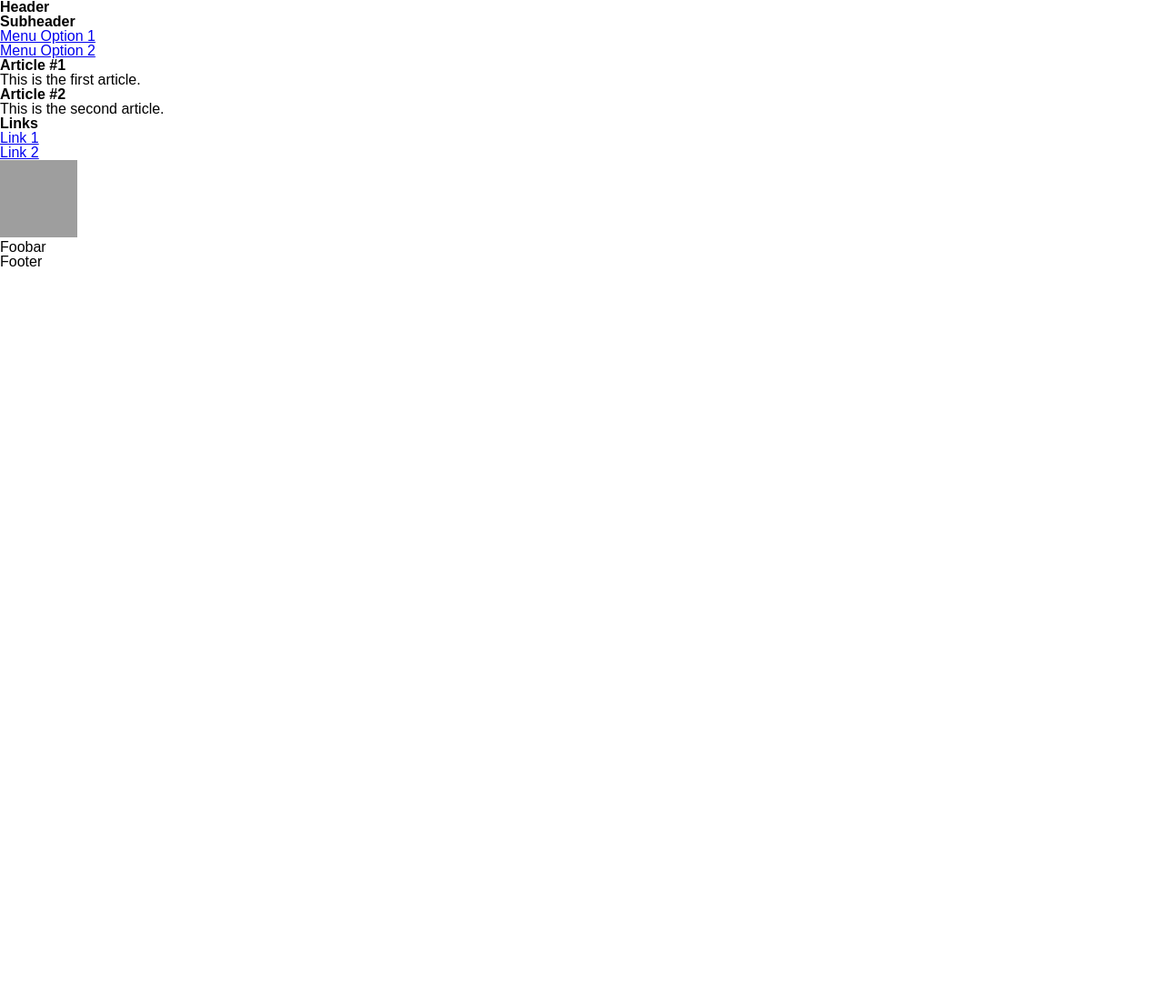
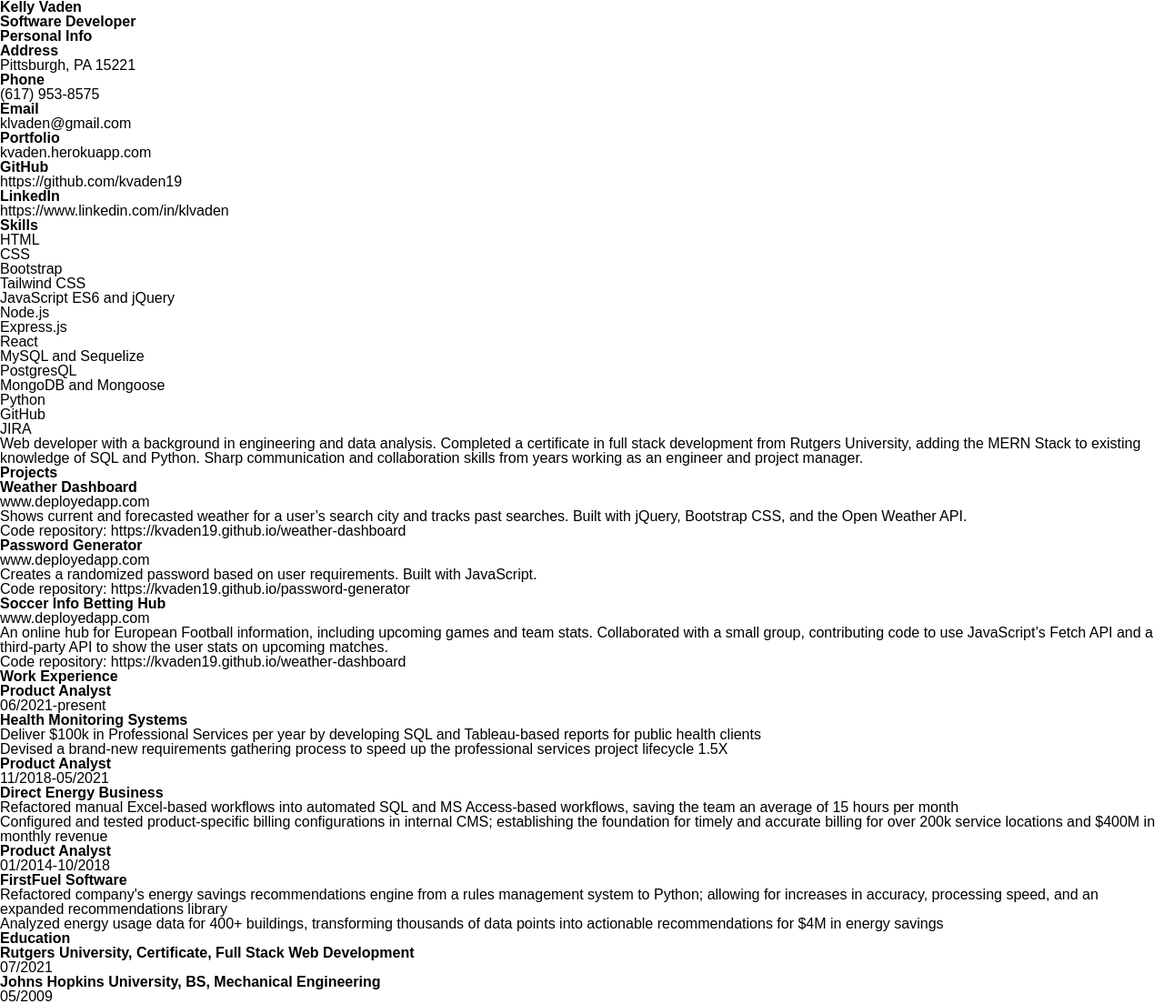
Before and after one commit to kvaden19/resume-template, a plain HTML site: page index.html in a window 1280 px wide. Shown: the whole page at 91% size. Before the commit the page ends 800 px from the top, so only its background shows below. Drawn offline with Linux system fonts and the light colour scheme; files that its build step writes are made by us from their sources; grey boxes are pictures that could not be loaded.

Commit message:
Populated index.html with resume content

```diff
--- a/index.html
+++ b/index.html
@@ -2,56 +2,78 @@
 <html>
 <head>
     <meta charset="utf-8" />
-    <title>Title</title>
+    <title>Kelly L Vaden</title>
     <link href="stylesheets/reset.css" rel="stylesheet" />
     <link href="stylesheets/style.css" rel="stylesheet" />
 </head>
 <body>
-    <header>
-        <hgroup>
-            <h1>Header</h1>
-            <h2>Subheader</h2>
-        </hgroup>
-    </header>
-    <nav>
+    <aside>
+        <h1>Kelly Vaden</h1>
+        <h3>Software Developer</h3>
+        <h2>Personal Info</h2>
         <ul>
-            <li><a href="#">Menu Option 1</a></li>
-            <li><a href="#">Menu Option 2</a></li>
+            <li><h4>Address</h4>Pittsburgh, PA 15221</li>
+            <li><h4>Phone</h4>(617) 953-8575</li>
+            <li><h4>Email</h4>klvaden@gmail.com</li>
+            <li><h4>Portfolio</h4>kvaden.herokuapp.com</li>
+            <li><h4>GitHub</h4>https://github.com/kvaden19</li>
+            <li><h4>LinkedIn</h4>https://www.linkedin.com/in/klvaden</li>
         </ul>
-    </nav>
-    <section>
-        <article>
-            <header>
-                <h1>Article #1</h1>
-            </header>
-            <section>
-                This is the first article.
-            </section>
-        </article>
-        <article>
-            <header>
-                <h1>Article #2</h1>
-            </header>
-            <section>
-                This is the second article.
-            </section>
-        </article>
-    </section>
-    <aside>
-        <section>
-            <h1>Links</h1>
-            <ul>
-                <li><a href="#">Link 1</a></li>
-                <li><a href="#">Link 2</a></li>
-            </ul>
-        </section>
-        <figure>
-            <img width="85" height="85"
-                src="http://domain.tld/path/to/image.jpg"
-                alt="foobar" />
-            <figcaption>Foobar</figcaption>
-        </figure>
+        <h2>Skills</h2>
+        <ul>
+            <li>HTML</li>
+            <li>CSS</li>
+            <li>Bootstrap</li>
+            <li>Tailwind CSS</li>
+            <li>JavaScript ES6 and jQuery</li>
+            <li>Node.js</li>
+            <li>Express.js</li>
+            <li>React</li>
+            <li>MySQL and Sequelize</li>
+            <li>PostgresQL</li>
+            <li>MongoDB and Mongoose</li>
+            <li>Python</li>
+            <li>GitHub</li>
+            <li>JIRA</li>
+        </ul>
     </aside>
-    <footer>Footer</footer>
+    <main>
+        <p>Web developer with a background in engineering and data analysis. Completed a certificate in full stack development from Rutgers University, adding the MERN Stack to existing knowledge of SQL and Python. Sharp communication and collaboration skills from years working as an engineer and project manager.
+        </p>
+        <h2>Projects</h2>
+            <h3>Weather Dashboard</h3>
+                <p>www.deployedapp.com</p>
+                <p>Shows current and forecasted weather for a user’s search city and tracks past searches. Built with jQuery, Bootstrap CSS, and the Open Weather API.</p>
+                <p>Code repository: https://kvaden19.github.io/weather-dashboard</p>
+            <h3>Password Generator</h3>
+                <p>www.deployedapp.com</p>
+                <p>Creates a randomized password based on user requirements. Built with JavaScript.</p>
+                <p>Code repository: https://kvaden19.github.io/password-generator</p>
+            <h3>Soccer Info Betting Hub</h3>
+                <p>www.deployedapp.com</p>
+                <p>An online hub for European Football information, including upcoming games and team stats. Collaborated with a small group, contributing code to use JavaScript’s Fetch API and a third-party API to show the user stats on upcoming matches.</p>
+                <p>Code repository: https://kvaden19.github.io/weather-dashboard</p>
+        <h2>Work Experience</h2>
+            <h3>Product Analyst</h3>
+                <p>06/2021-present</p>
+                <h5>Health Monitoring Systems</h5>
+                <p>Deliver $100k in Professional Services per year by developing SQL and Tableau-based reports for public health clients</p>
+                <p>Devised a brand-new requirements gathering process to speed up the professional services project lifecycle 1.5X</p>
+            <h3>Product Analyst</h3>
+                <p>11/2018-05/2021</p>
+                <h5>Direct Energy Business</h5>
+                <p>Refactored manual Excel-based workflows into automated SQL and MS Access-based workflows, saving the team an average of 15 hours per month</p>
+                <p>Configured and tested product-specific billing configurations in internal CMS; establishing the foundation for timely and accurate billing for over 200k service locations and $400M in monthly revenue</p>
+            <h3>Product Analyst</h3>
+                <p>01/2014-10/2018</p>
+                <h5>FirstFuel Software</h5>
+                <p>Refactored company's energy savings recommendations engine from a rules management system to Python; allowing for increases in accuracy, processing speed, and an expanded recommendations library</p>
+                <p>Analyzed energy usage data for 400+ buildings, transforming thousands of data points into actionable recommendations for $4M in energy savings</p>
+        <h2>Education</h2>
+            <h3>Rutgers University, Certificate, Full Stack Web Development</h3>
+                <p>07/2021</p>
+            <h3>Johns Hopkins University, BS, Mechanical Engineering</h3>
+                <p>05/2009</p>
+    </main>
 </body>
 </html>
```
